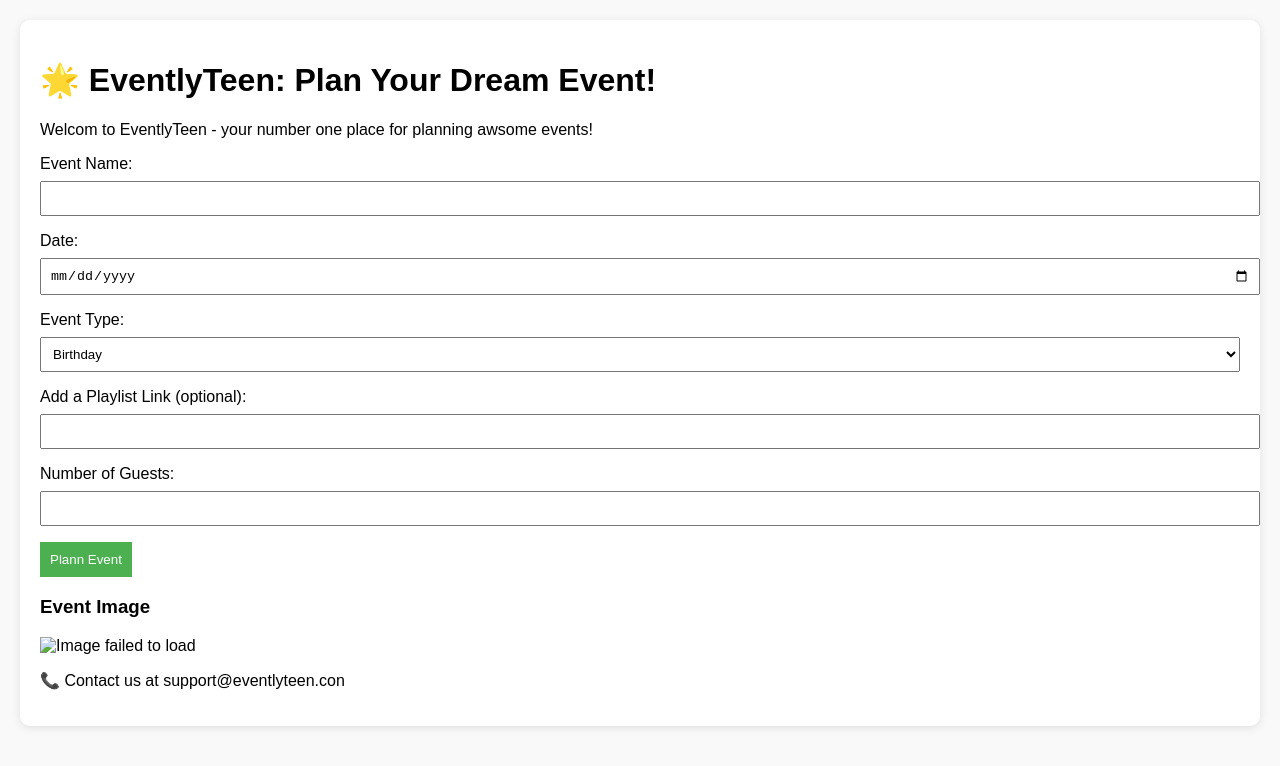
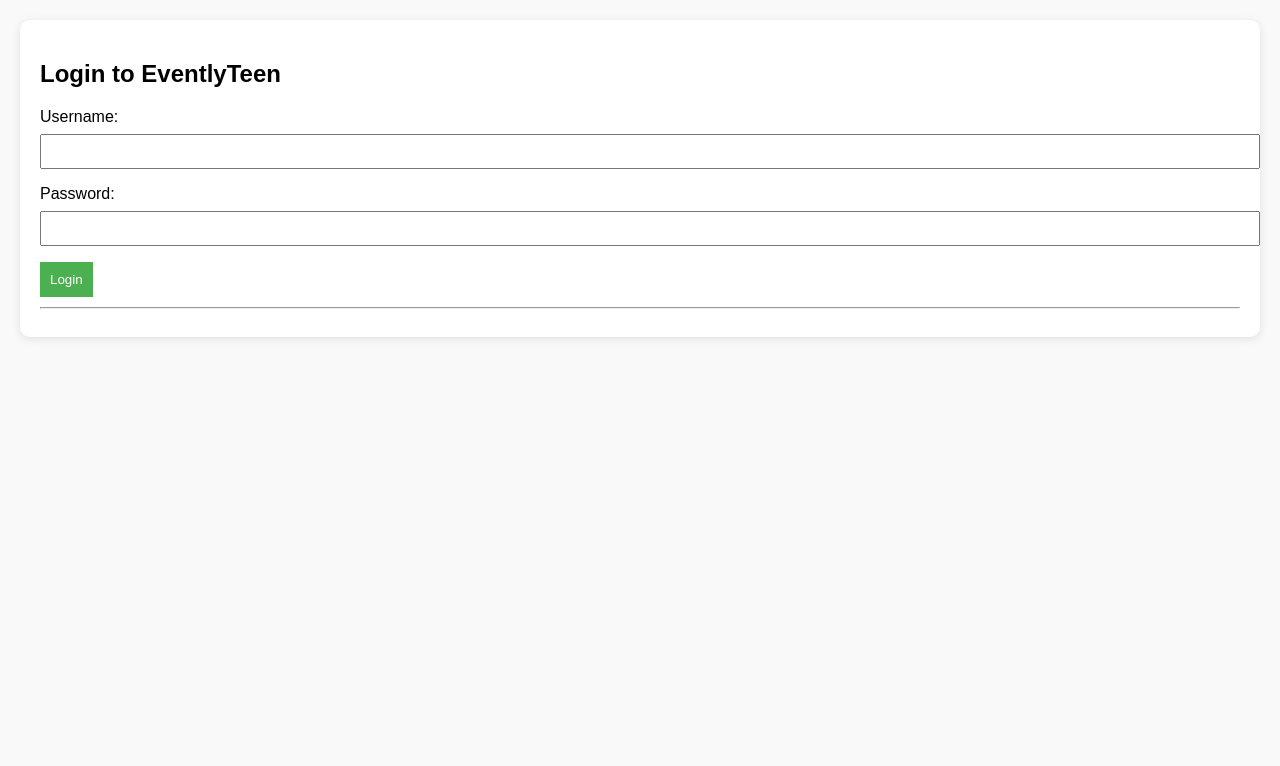
Before and after one commit to Katherineleyland2i/katherineleyland2i.github.io, a plain HTML site: page index.html in a window 1280 px wide. Drawn offline with Linux system fonts and the light colour scheme.

Commit message:
add login

```diff
--- a/index.html
+++ b/index.html
@@ -38,11 +38,33 @@
             color: red;
             margin-top: 10px;
         }
+        .hidden {
+            display: none;
+        }
     </style>
 </head>
 <body>
 
 <div class="container">
+
+    <!-- Login Section -->
+    <h2>Login to EventlyTeen</h2>
+
+    <label for="username">Username:</label>
+    <input type="text" id="username">
+
+    <label for="password">Password:</label>
+    <input type="password" id="password">
+
+    <button onclick="login()">Login</button>
+
+    <div class="error" id="loginError"></div>
+
+    <hr>
+
+    <!-- Main App Section (Hidden until login success) -->
+    <div id="appSection" class="hidden">
+
         <h1>🌟 EventlyTeen: Plan Your Dream Event!</h1>
 
         <p>Welcom to EventlyTeen - your number one place for planning awsome events!</p> <!-- Bug 1: Typos -->
@@ -69,19 +91,50 @@
 
         <button onclick="submitForm()">Plann Event</button> <!-- Bug 5: Typo -->
 
-    <div class="error" id="errorMessage"></div> <!-- Where error message will show -->
+        <div class="error" id="errorMessage"></div>
 
         <h3>Event Image</h3>
         <img src="broken-image.jpg" alt="Image failed to load"> <!-- Bug 7: Broken image -->
 
         <p>📞 Contact us at support@eventlyteen.con</p> <!-- Bug 8: Wrong domain -->
+
+    </div>
 </div>
 
 <script>
     // Bug 2: Limit date picker to 2024
     const dateInput = document.getElementById('eventDate');
     const maxDate = new Date('2024-12-31');
-    dateInput.setAttribute('max', maxDate.toISOString().split('T')[0]);
+    if (dateInput) dateInput.setAttribute('max', maxDate.toISOString().split('T')[0]);
+
+    function login() {
+        const username = document.getElementById('username').value.trim();
+        const password = document.getElementById('password').value.trim();
+        const loginError = document.getElementById('loginError');
+        const appSection = document.getElementById('appSection');
+
+        loginError.innerText = '';
+
+        // Basic Validation (with an intentional logic bug)
+        if (username.length < 4) {
+            loginError.innerText = "Username must be atleast 4 characters."; // Bug: "atleast" typo
+            return;
+        }
+        if (password.length < 6) {
+            loginError.innerText = "Password must be atleast 6 characters."; // Bug: "atleast" typo
+            return;
+        }
+
+        // Simulated "banned username" logic (more for fun)
+        if (username.toLowerCase() === "tester123") {
+            loginError.innerText = "This account is blocked for too many bugs!";
+            return;
+        }
+
+        // Login success — reveal the app!
+        appSection.classList.remove('hidden');
+        alert("Login successful!");  // Could be a nicer message if needed.
+    }
 
     function submitForm() {
         const errorMessage = document.getElementById('errorMessage');
```
Lines whose indentation alone changed are shown as unchanged.
